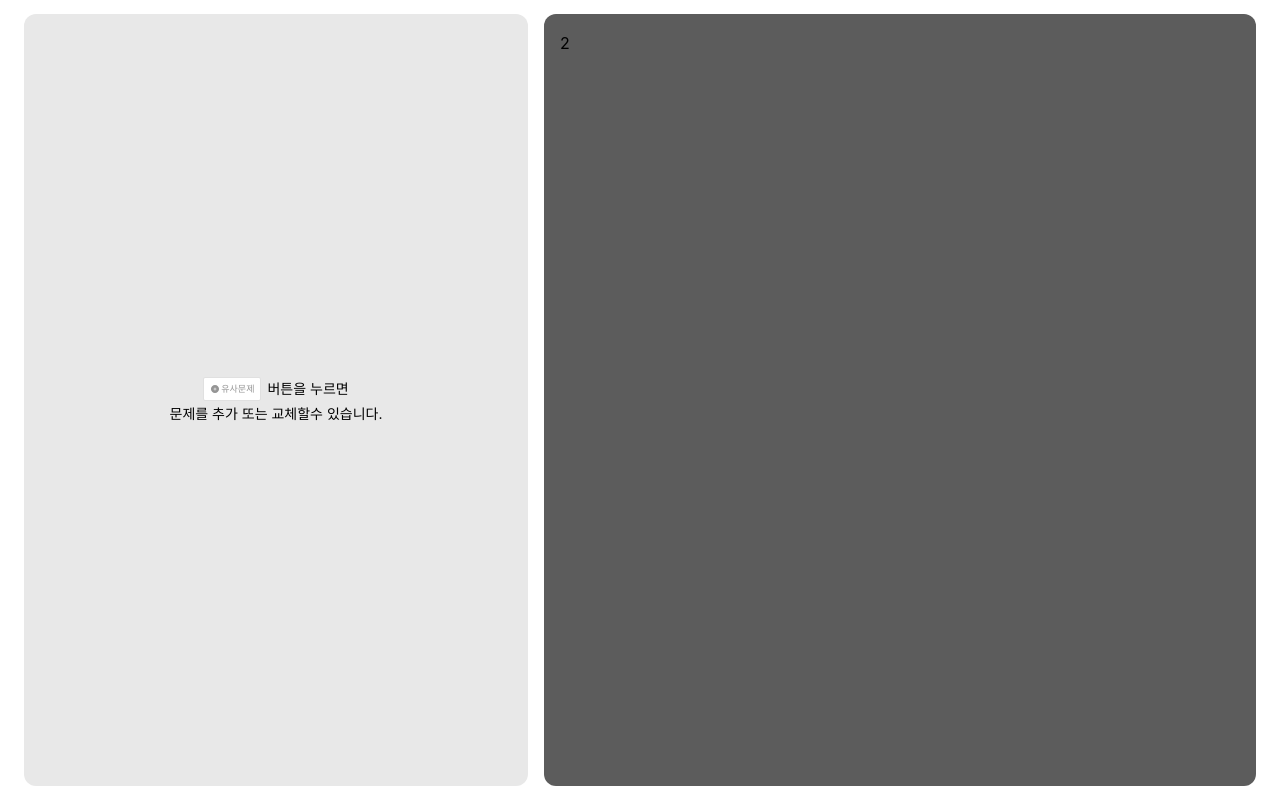
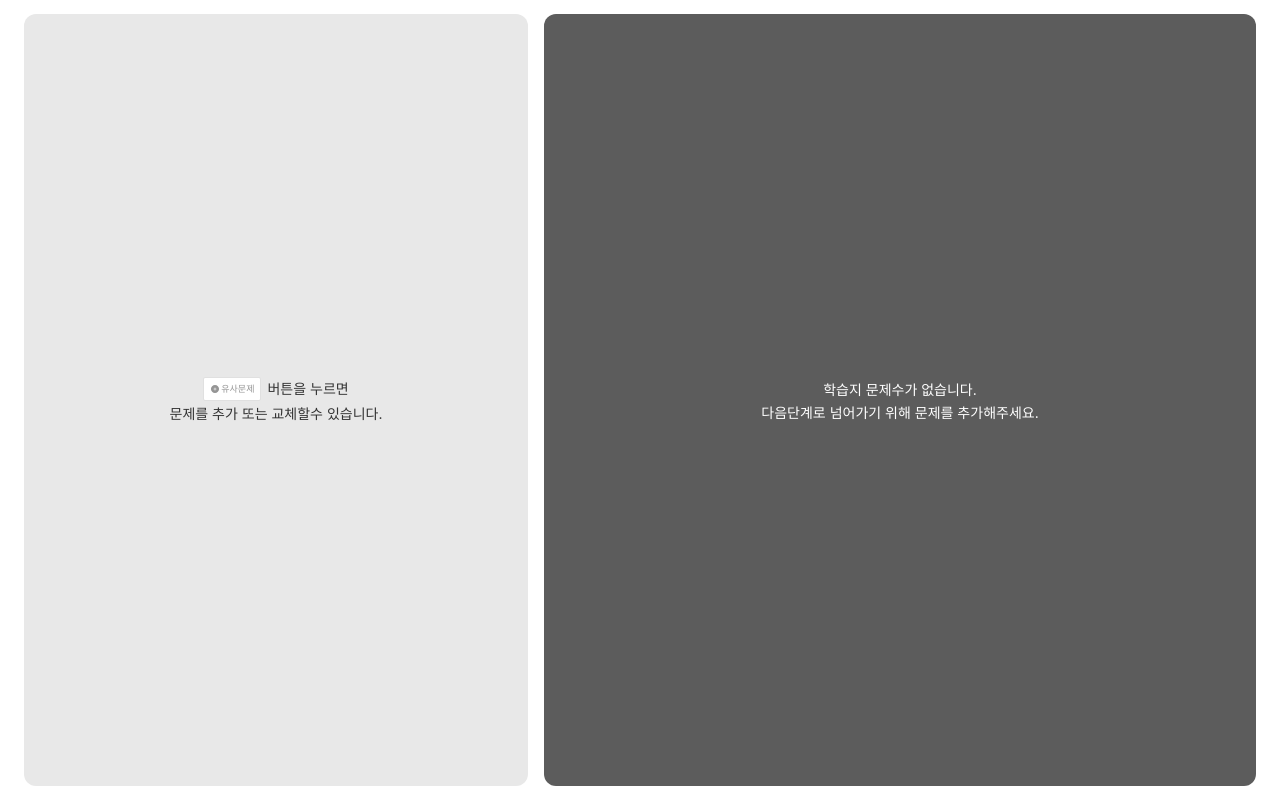
Before and after one commit to Leica-wooseok/freewheelin-test, a React (Vite) app: page / in a window 1280 px wide. Built offline with nearby package versions, Linux system fonts and the light colour scheme; a web font is replaced by a local one.

Commit message:
Add empty state views for similar and basic worksheets in CreateWorksheetPage. Updated styles for better visibility of empty states. Introduced new variables for color management.

```diff
--- a/src/pages/CreateWorksheetPage.module.scss
+++ b/src/pages/CreateWorksheetPage.module.scss
@@ -32,11 +32,19 @@
 .similar_problems_list {
   flex: 1 1 504px;
   background-color: #e8e8e8;
+
+  & .empty_worksheet_wrap {
+    color: $gray-900;
+  }
 }
 .basic_problems_list {
   padding-bottom: 0;
   flex: 1 1 712px;
   background: $gray-800;
+
+  & .empty_worksheet_wrap {
+    color: $color-white;
+  }
 }
 
 .empty_worksheet_wrap {
--- a/src/pages/CreateWorksheetPage.tsx
+++ b/src/pages/CreateWorksheetPage.tsx
@@ -1,5 +1,6 @@
 import styles from "./CreateWorksheetPage.module.scss";
-import EmptyWorksheetView from "./CreateWorksheetPage/EmptyWorksheetView";
+import EmptySimilarWorksheetView from "./CreateWorksheetPage/EmptySimilarWorksheetView";
+import EmptyBasicWorksheetView from "./CreateWorksheetPage/EmptyBasicWorksheetView";
 import WorksheetList from "./CreateWorksheetPage/WorksheetList";
 
 function CreateWorksheetPage() {
@@ -7,9 +8,14 @@ function CreateWorksheetPage() {
     <div className={styles.wrap}>
       <main className={styles.container}>
         <WorksheetList type="similar">
-          <EmptyWorksheetView />
+          {/* 유사문제 없는 경우의 view */}
+          <EmptySimilarWorksheetView />
         </WorksheetList>
-        <WorksheetList type="basic">2</WorksheetList>
+
+        <WorksheetList type="basic">
+          {/* 기본 문제 없는 경우의 view */}
+          <EmptyBasicWorksheetView />
+        </WorksheetList>
       </main>
     </div>
   );
--- /dev/null
+++ b/src/pages/CreateWorksheetPage/EmptyBasicWorksheetView.tsx
@@ -0,0 +1,14 @@
+import styles from "../CreateWorksheetPage.module.scss";
+
+function EmptyBasicWorksheetView() {
+  return (
+    <div className={styles.empty_worksheet_wrap}>
+      <p className={"typo_body2"}>학습지 문제수가 없습니다.</p>
+      <p className={"typo_body2"}>
+        다음단계로 넘어가기 위해 문제를 추가해주세요.
+      </p>
+    </div>
+  );
+}
+
+export default EmptyBasicWorksheetView;
--- a/src/pages/CreateWorksheetPage/EmptyWorksheetView.tsx
+++ b/src/pages/CreateWorksheetPage/EmptySimilarWorksheetView.tsx
@@ -1,7 +1,7 @@
 import styles from "../CreateWorksheetPage.module.scss";
 import AddCircleIcon from "@/assets/images/add-circle.svg?react";
 
-function EmptyWorksheetView() {
+function EmptySimilarWorksheetView() {
   return (
     <div className={styles.empty_worksheet_wrap}>
       <p className={"typo_body2"}>
@@ -16,4 +16,4 @@ function EmptyWorksheetView() {
   );
 }
 
-export default EmptyWorksheetView;
+export default EmptySimilarWorksheetView;
--- a/src/styles/variables.scss
+++ b/src/styles/variables.scss
@@ -3,6 +3,7 @@
 $color-white: #fff;
 $gray-400: #e0e0e0;
 $gray-800: #5c5c5c;
+$gray-900: #333333;
 
 // Breakpoints
 $breakpoint-tablet: 1280px;
```
